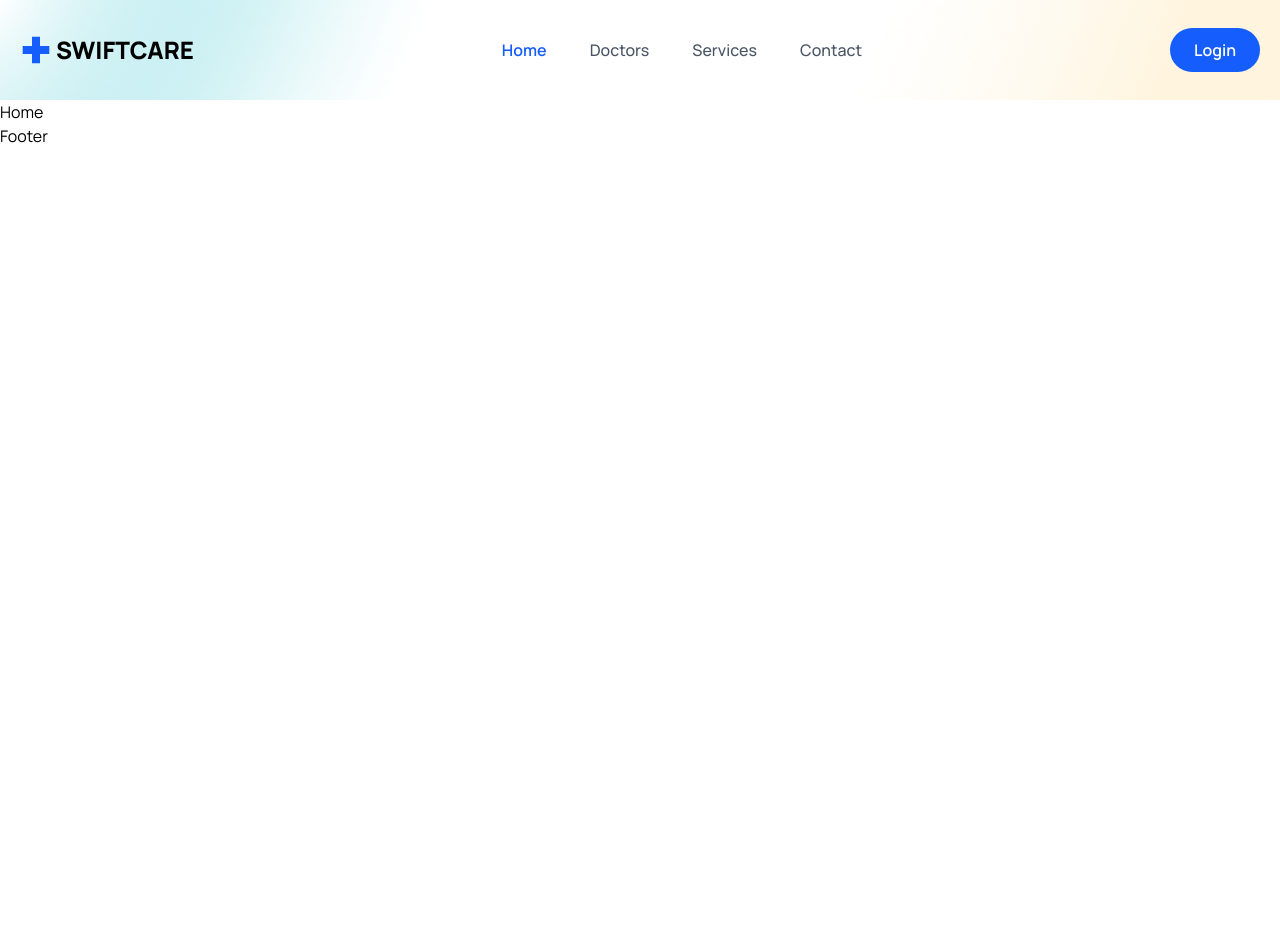
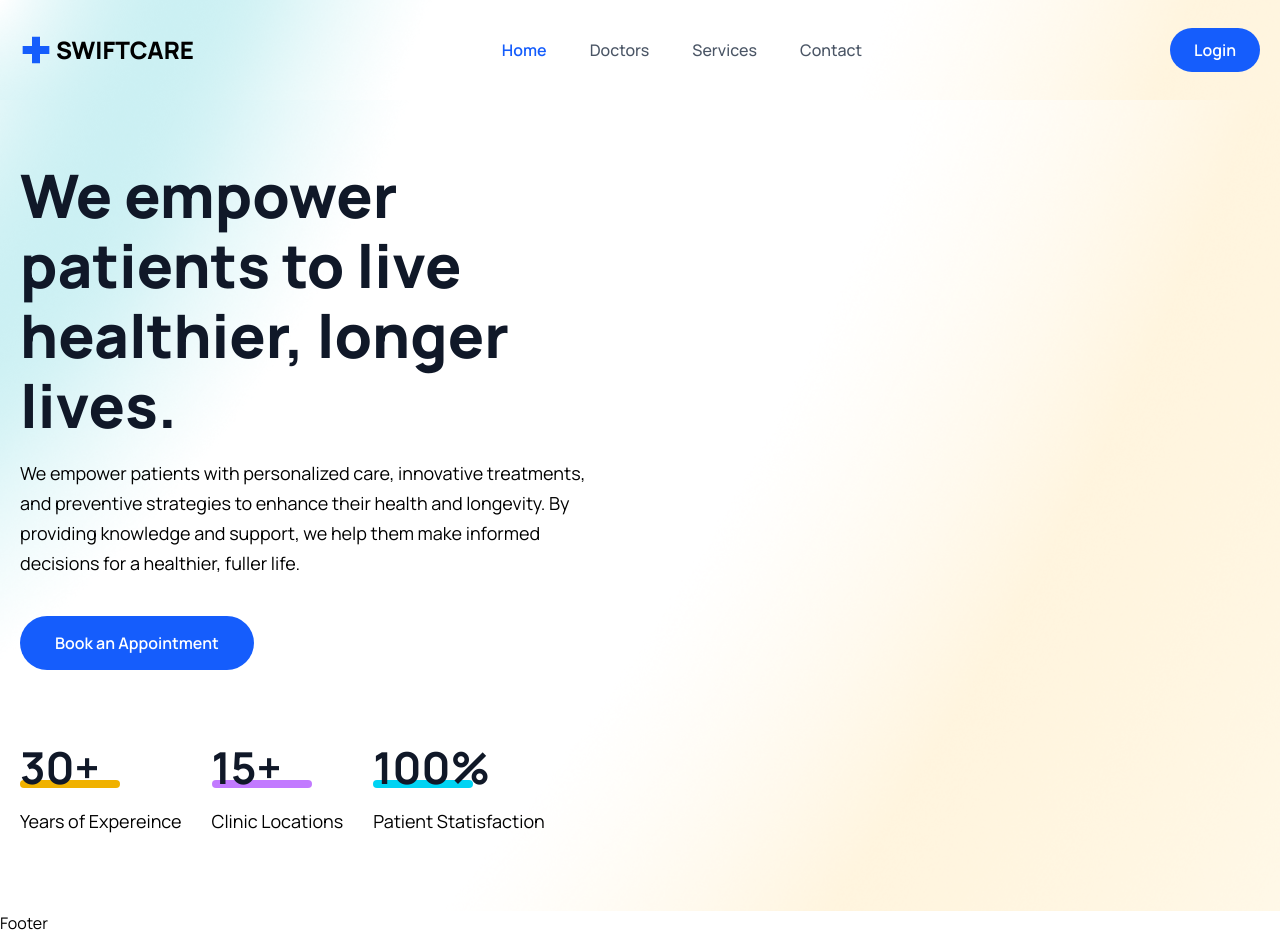
Before and after one commit to ErinAbduli/swiftcare, a React (Vite) app in the folder client/: page / in a window 1280 px wide. Before the commit the page ends 800 px from the top, so only its background shows below. Built offline with nearby package versions, Linux system fonts and the light colour scheme.

Commit message:
set up the heros section of the home page

```diff
--- a/client/src/components/Header/Header.jsx
+++ b/client/src/components/Header/Header.jsx
@@ -27,7 +27,7 @@ const Header = () => {
     const headerRef = useRef(null)
     const menuRef = useRef(null)
 
-    const handleStickHeader = () => {
+    const handleStickyHeader = () => {
         window.addEventListener('scorll', () => {
             if (document.body.scrollTop > 100 || document.documentElement.scrollTop > 100) {
                 headerRef.current.classList.add('sticky__header')
@@ -42,10 +42,10 @@ const Header = () => {
     }
 
     useEffect(() => {
-        handleStickHeader()
+        handleStickyHeader()
 
         return () => {
-            window.removeEventListener('scroll', handleStickHeader)
+            window.removeEventListener('scroll', handleStickyHeader)
         }
     }, [])
 
--- a/client/src/index.css
+++ b/client/src/index.css
@@ -24,11 +24,11 @@
   }
 
   .btn {
-    @apply bg-[color-primaryColor] py-[15px] px-[35px] rounded-[50px] text-white font-[600] mt-[38px];
+    @apply bg-blue-600 py-[15px] px-[35px] rounded-[50px] text-white font-[600] mt-[38px];
   }
 
   .heading {
-    @apply text-[44px] leading-[54px] font-[700] text-[color-headingColor];
+    @apply text-[44px] leading-[54px] font-[700] text-gray-900;
   }
 
   .text__para {
@@ -37,6 +37,10 @@
 
   .header {
     @apply bg-[url('./assets/images/mask.png')] bg-no-repeat bg-center bg-cover w-full h-[100px] leading-[100px];
+  }
+
+  .hero__section {
+    @apply bg-[url('./assets/images/hero-bg.png')] bg-no-repeat bg-center bg-cover
   }
 }
 
--- a/client/src/pages/Home.jsx
+++ b/client/src/pages/Home.jsx
@@ -2,7 +2,45 @@ import React from 'react'
 
 const Home = () => {
     return (
-        <div>Home</div>
+        <section className="hero__section pt-[60px] 2xl:h-[800px]">
+            <div className="container">
+                <div className="flex flex-col lg:flex-row gap[90px] items-center justify-between">
+                    <div>
+                        <div className="lg:w-[570px]">
+                            <h1 className="text-[36px] leading-[46px] text-gray-900 font-[800] md:text-[60px] md:leading-[70px] ">We empower patients to live healthier, longer lives.</h1>
+                            <p className='text__para'>
+                                We empower patients with personalized care, innovative treatments, and preventive strategies to enhance their health and longevity. By providing knowledge and support, we help them make informed decisions for a healthier, fuller life.
+                            </p>
+                            <button className='btn cursor-pointer'>Book an Appointment</button>
+                        </div>
+                        <div className='mt-[30px] lg:mt-[70px] flex flex-col lg:flex-row lg:items-center gap-5 lg:gap-[30px]'>
+                            <div>
+                                <h2 className='text-[36px] leading-[56px] lg:text-[44px] lg:leading-[54px] font-[700] text-gray-900'>
+                                    30+
+                                </h2>
+                                <span className='w-[100px] h-2 bg-yellow-500 rounded-full block mt-[-14px] '></span>
+                                <p className='text__para'>Years of Expereince</p>
+                            </div>
+                            <div>
+                                <h2 className='text-[36px] leading-[56px] lg:text-[44px] lg:leading-[54px] font-[700] text-gray-900'>
+                                    15+
+                                </h2>
+                                <span className='w-[100px] h-2 bg-purple-400 rounded-full block mt-[-14px] '></span>
+                                <p className='text__para'>Clinic Locations</p>
+                            </div>
+                            <div>
+                                <h2 className='text-[36px] leading-[56px] lg:text-[44px] lg:leading-[54px] font-[700] text-gray-900'>
+                                    100%
+                                </h2>
+                                <span className='w-[100px] h-2 bg-cyan-400 rounded-full block mt-[-14px] '></span>
+                                <p className='text__para'>Patient Statisfaction</p>
+                            </div>
+                        </div>
+
+                    </div>
+                </div>
+            </div>
+        </section>
     )
 }
 
```
